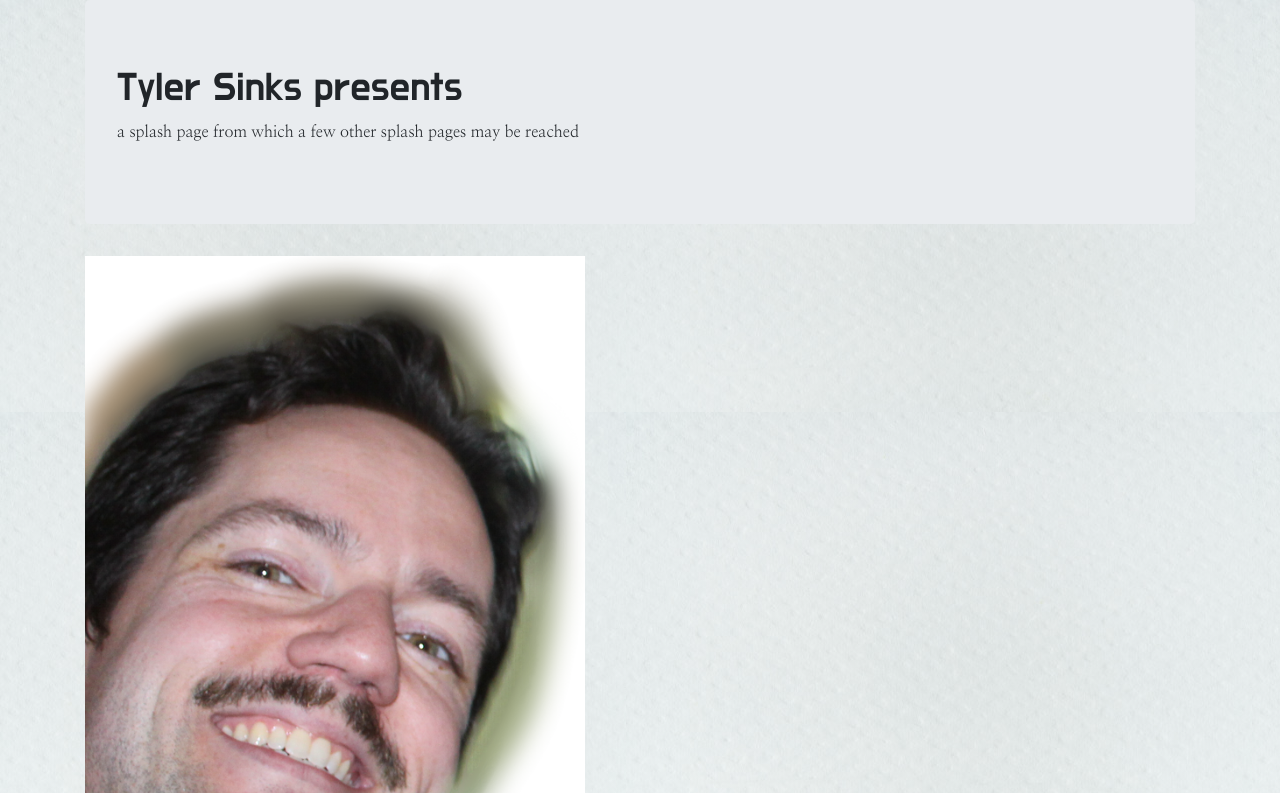
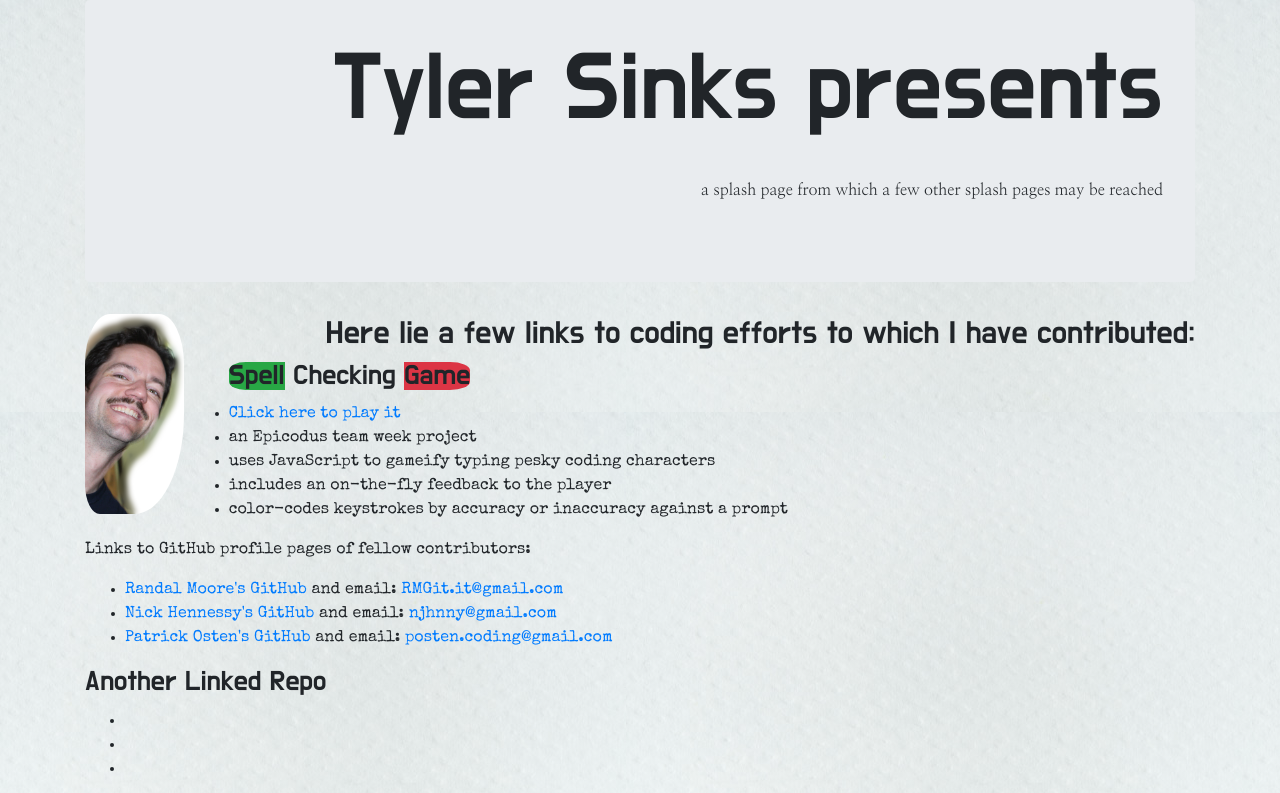
Before and after one commit to sinkstyt/tyler-page, a plain HTML site: page index.html in a window 1280 px wide. Shown: the top 793 px of the page. Drawn offline with nearby package versions, Linux system fonts and the light colour scheme.

Commit message:
add custom styling to img, many classes

```diff
--- a/css/styles.css
+++ b/css/styles.css
@@ -4,11 +4,27 @@ body {
   url("../img/watercolor-paper7189-2870.jpg");
   font-size: 12pt;
 }
-.subheading h3 {
-  font-family: 'Nanum Myeongjo', serif;
+h1 {
+  font-size: 72pt;
+  line-height: 3.2rem;
+}
+.jumbotron {
+  text-align: right;
+}
+.jumbotron p {
+  margin-top: 6%;
+}
+h2 {
+  text-align: right;
 }
 h1, h2, h3 {
   font-family: 'Do Hyeon', sans-serif;
+}
+.bg-success {
+  border-radius: 30% 0 0 30%;
+}
+.bg-danger {
+  border-radius: 0 30% 30% 0;
 }
 .small {
   font-family: 'Vollkorn', serif;
@@ -17,10 +33,13 @@ h1, h2, h3 {
   font-family: 'Special Elite', monotype;
 }
 #smile-pic {
-  width: 45%;
+  height: 200px;
+  border-radius: 25% 25% 50% 15%;
 }
 .portrait {
-  margin: 0;
+  margin-right: 4%;
   padding: 0;
   border: 0;
+  position: relative;
+  float: left;
 }
```
